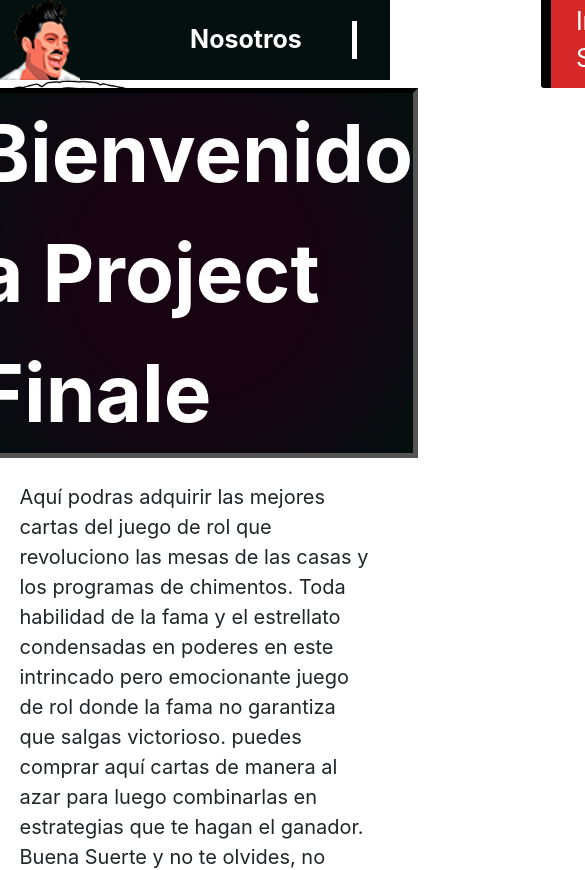
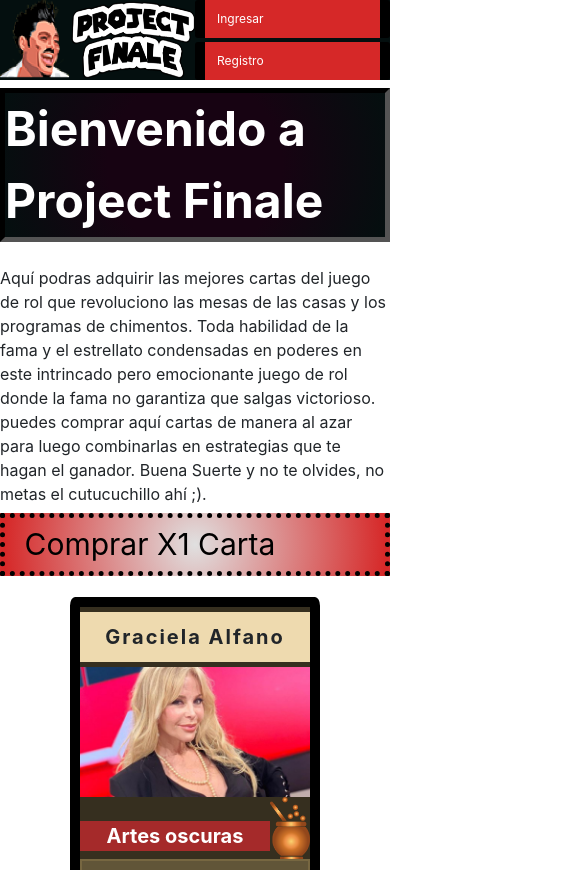
Before and after one commit to MSalasaraoz/ProjectFinal2, a React (Create React App) app: page / in a window 390 px wide. Shown: the top 870 px of the page, 585 px wide, since content can reach past the window. Built offline with nearby package versions, Linux system fonts and the light colour scheme.

Commit message:
crucen los dedos ah

```diff
--- a/src/Components/MainStyle.css
+++ b/src/Components/MainStyle.css
@@ -12,7 +12,7 @@ background: radial-gradient(circle, rgba(23,3,18,1) 43%, rgba(4,15,15,1) 100%, r
 }
 .Main-Body{
     margin: 2% 5%;
-    font-size: 20px;
+    font-size: 1rem;
 }
 .Home-flex{
     display: flex;
@@ -42,3 +42,14 @@ background: radial-gradient(circle, rgba(23,3,18,1) 43%, rgba(4,15,15,1) 100%, r
     background-color: thistle;
     padding: 0 29% ;
 }
+
+@media (max-width: 500px){
+    .footer{
+    padding: 0 12%;
+
+      }}
+  @media (max-width: 428px){
+        .title{
+            font-size: 300%;
+        }
+      }
--- a/src/Components/Nosotros.js
+++ b/src/Components/Nosotros.js
@@ -1,7 +1,6 @@
 import React from 'react';
 import './carta/carta.css';
 import arrayNosotros from './arrayNosotros';
-
 function Nosotros(){
     function cardDesignVariant(rarity) {
         switch (rarity) {
@@ -66,7 +65,6 @@ function Nosotros(){
         }
     }
     //this is were the cards find the final design
-
     const ShowMembers = <div className="flex-cards">
         {arrayNosotros.map((VIP) =>
         <div className={cardDesignVariant(VIP.rarity)}>
@@ -78,11 +76,8 @@ function Nosotros(){
         </div>
         <div className={cardPowerVariant(VIP.rarity)}>{VIP.power}</div>
     </div>)} </div>
-
     return(
         ShowMembers
         );
 }
-
-
 export default Nosotros;
--- a/src/Components/abm/usuarios/altaUsuario.css
+++ b/src/Components/abm/usuarios/altaUsuario.css
@@ -4,22 +4,29 @@
     align-items: center;
 }
 .Titulo{
-    margin: 2% 26% 0% 35%;
+    /* margin: 2% 26% 0% 35%; */
+    position: relative;
     color: white;
     font-size: 30px;
     background-color: #040f0f;
     border-bottom: 8px solid #170312;
     border-top: 8px solid #170312;
     border-right: 20px solid #170312;
+
+    z-index: 5;
+
 }
 .Titulo-2{
-    margin: 2% 36% 5% 40%;
+    /* margin: 2% 3% 5% 40%; */
+    position: relative;
     color: white;
     font-size: 30px;
     background-color: #040f0f;
     border-bottom: 8px solid #170312;
     border-top: 8px solid #170312;
     border-right: 20px solid #170312;
+    z-index: 4;
+
 }
 .label{
     font-weight: bolder;
--- a/src/Components/carta/carta.css
+++ b/src/Components/carta/carta.css
@@ -5,11 +5,8 @@
 .flex-cards{
     display: flex;
     flex-wrap: wrap;
-    margin-left: 10%;
-    padding: 5px;
+    justify-content: center;
 }
-
-
 .card-image{
     width: 230px;
 }
@@ -18,15 +15,12 @@
     justify-content: space-between;
 }
 .card-rarity{
-
     width: 40px;
     padding: 0;
 }
-
 .bolder{
     font-weight: bolder;
 }
-
 /* rarities variables */
 /*rare*/
 .card-design-rare{
@@ -46,6 +40,7 @@
     font-size: 20px;
     margin: 5px 0px;
     padding: 10px 0px;
+    text-align: center;
 }
 .card-type-rare{
     font-weight: bolder;
@@ -61,9 +56,7 @@
 .card-power-rare{
     background-color: rgb(97, 85, 56);
     color: white;
-
     padding: 10px;
-    margin: 0px 5px;
     margin-bottom: 20px;
     border:  solid 2px rgb(119, 103, 65) ;
 }
@@ -85,6 +78,7 @@
     font-size: 20px;
     margin: 5px 0px;
     padding: 10px 0px;
+    text-align: center;
 }
 .card-type-medium-rare{
     color: rgb(8, 8, 8);
@@ -102,7 +96,7 @@
     background-color: rgb(150, 120, 50);
     color: rgb(255, 255, 255);
     padding: 10px;
-    margin: 0px 5px;
+
     margin-bottom: 20px;
     border:  solid 2px rgb(10, 10, 10) ;
     font-size: 14px;
@@ -126,6 +120,7 @@
     margin: 5px 0px;
     padding: 10px 0px;
     color: white;
+    text-align: center;
 }
 .card-type-common{
     font-weight: bolder;
@@ -137,14 +132,11 @@
     font-size: 15px;
     line-break: loose;
     text-align: center;
-
-
 }
 .card-power-common{
     background-color: rgb(165, 148, 108);
     color: white;
-    padding: 10px;
-    margin: 0px 5px;
+    padding: 10px 0;
     margin-bottom: 20px;
     border:  solid 2px rgb(34, 33, 31) ;
     font-size: 14px;
--- a/src/Components/comun/navbar.css
+++ b/src/Components/comun/navbar.css
@@ -3,6 +3,7 @@
   margin: 0;
   padding: 0;
   text-decoration: none;
+  width: 100%;
 }
 .Navbar-background {
   height: 80px;
@@ -27,7 +28,7 @@
   color: white;
   font-size: 25px;
   font-weight: bolder;
-  padding-inline: 50px;
+
   border-right: solid white 5px;
   cursor: pointer;
 }
@@ -48,3 +49,51 @@
   color: white;
   border-radius: 3px;
 }
+@media (max-width: 803px) {
+  .sign-up {
+    background-color: #d62828;
+    font-size: 12px;
+    padding-inline: 12px;
+    padding-top: 10px;
+    padding-bottom: 10px;
+
+    align-self: center;
+    color: white;
+    border-radius: 3px;
+  }
+}
+@media (max-width: 618px){
+  .sub-menu {
+    align-self: center;
+    color: white;
+    font-size: 12px;
+    font-weight: bolder;
+    border-right: solid white 5px;
+    cursor: pointer;
+  }
+ .flex-item-1{
+   flex-direction: column;
+ }
+  .sign-up {
+    background-color: #d62828;
+    font-size: 12px;
+    padding-top: 10px;
+    padding-bottom: 10px;
+    align-self: center;
+    color: white;
+    border-radius: 3px;
+  }
+}
+@media (max-width: 452px){
+
+  .flex-item-2 {
+    flex-direction: column;
+  }
+  .Navbar-background {
+    height: 80px;
+    background-color: #040f0f;
+  }
+  .sign-up{
+    flex-wrap: wrap;
+  }
+}
--- a/src/Components/comun/navbarPiola.js
+++ b/src/Components/comun/navbarPiola.js
@@ -8,15 +8,13 @@ import InicioSesionApp from "../abm/usuarios/InicioSesionApp";
 import Admin from "../Admin";
 function NavbarPiola() {
     const [isOpen, setIsOpen] = useState(false);
-
     const toggle = () => setIsOpen(!isOpen);
-
     return (
         <Router>
             <div className="Navbar-background">
                 <div className="flex-item-1">
                     <a href="/">
-                        <img className="Logo" src="logo.png" alt=""></img>
+
                         <img
                             src="projectfinale.png"
                             class="Logo-text"
@@ -32,7 +30,7 @@ function NavbarPiola() {
                 </div>
                 <div className="flex-item-2">
                     <a href="/login" className="sign-up">
-                        Iniciar Sesión
+                        Ingresar
                     </a>
                     <a href="/Registrarse" className="sign-up">
                         Registro
@@ -59,5 +57,4 @@ function NavbarPiola() {
         </Router>
     );
 }
-
 export default NavbarPiola;
```
Also changed, not shown: src/Components/abm/usuarios/InicioSesion.js (+3 -0 lines), public/projectfinale.png, public/stars.svg (added).
